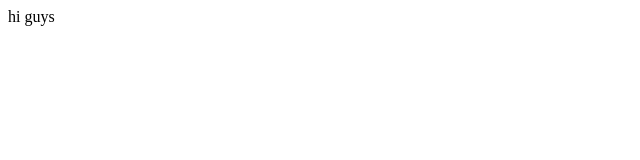
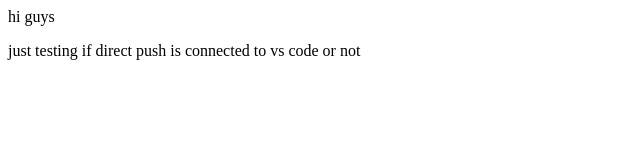
Before and after one commit to Sky-script/demo, a plain HTML site: page index.html in a window 1280 px wide. Shown: the whole page, without its empty margins (0-640 px from the left). Drawn offline with Linux system fonts and the light colour scheme.

Commit message:
testing if git push is working via vs code

```diff
--- a/index.html
+++ b/index.html
@@ -1 +1,2 @@
 <p>hi guys</p>
+<P>just testing if direct push is connected to vs code or not </P>
```
